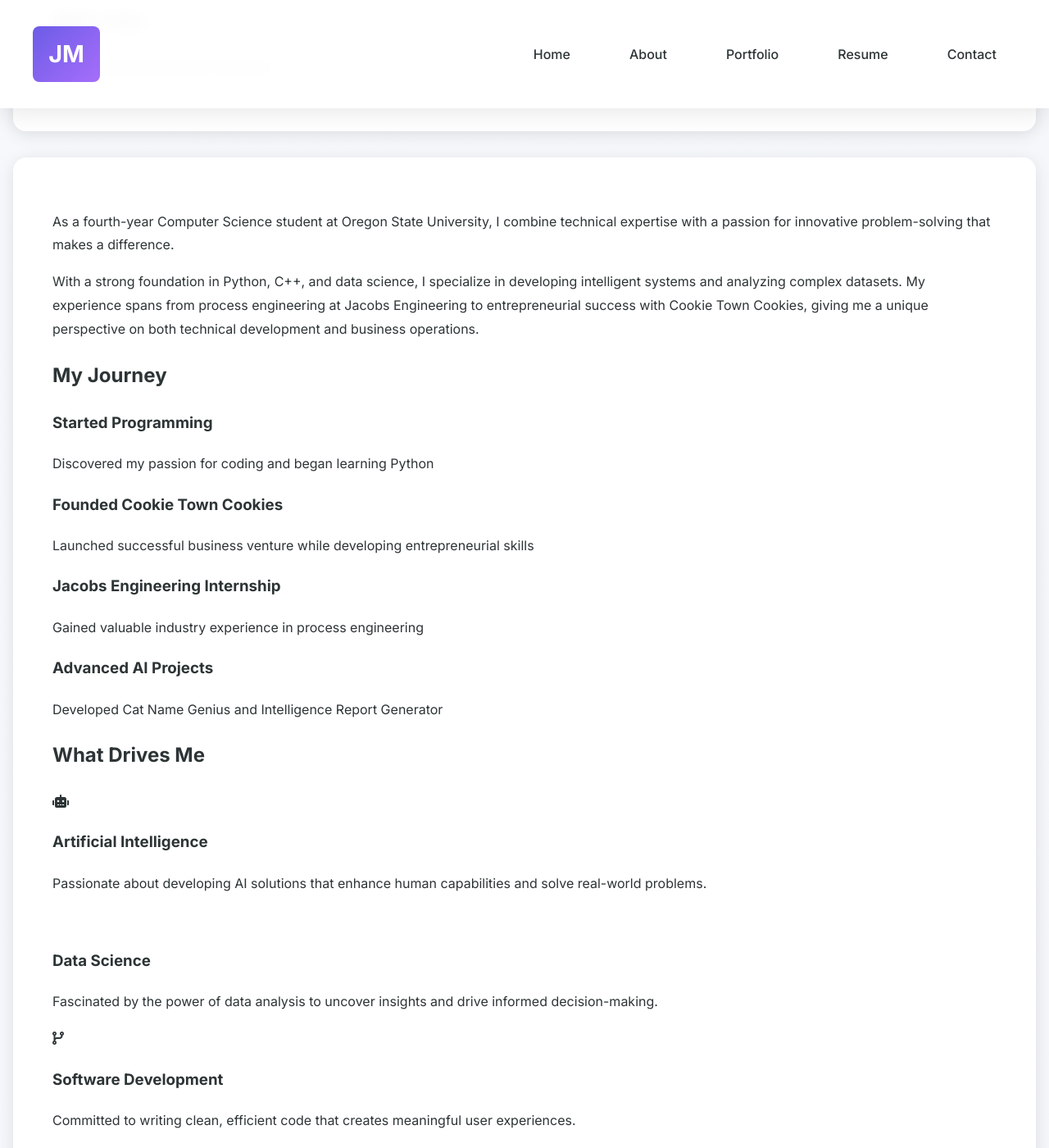
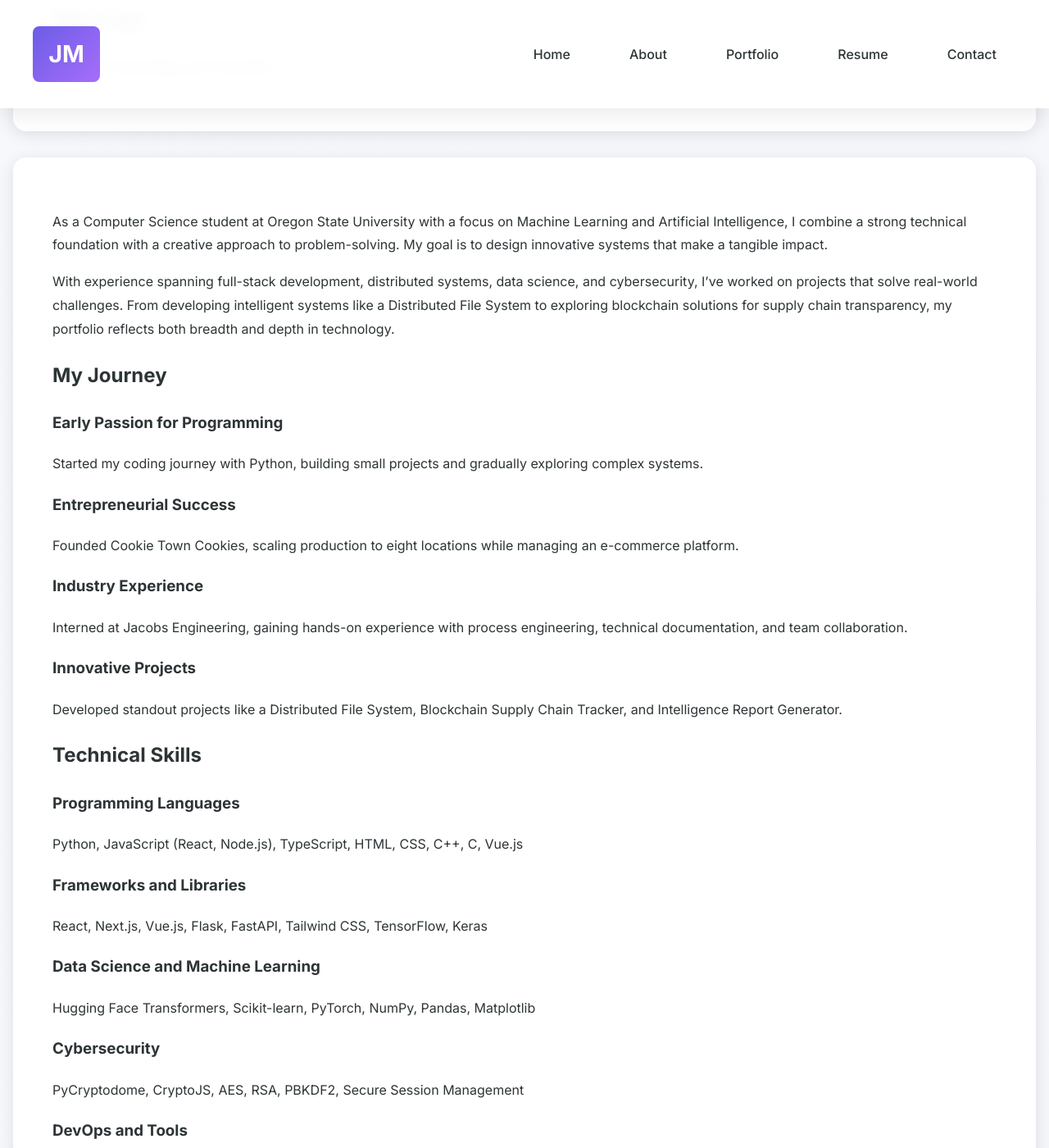
Before and after one commit to APinchofPepper/jackmustonen.com, a Jekyll site: the page built from about.md, in a window 1280 px wide and 1400 px high, scrolled down 228 px. Shown: the whole window at 82% size. Built offline with Jekyll 4.4.1, drawn with Linux system fonts in a browser that asks for light colours; some of the changed text lies outside the part shown.

Commit message:
Update about.md

```diff
--- a/about.md
+++ b/about.md
@@ -3,6 +3,7 @@ layout: default
 title: About
 permalink: /about/
 ---
+
 <section class="about-header">
     <div class="container">
         <h1 class="animate-fade-up">Who I Am</h1>
@@ -13,9 +14,9 @@ permalink: /about/
 <section class="about-content">
     <div class="container">
         <div class="about-intro animate-fade-up">
-            <p class="lead">As a fourth-year Computer Science student at Oregon State University, I combine technical expertise with a passion for innovative problem-solving that makes a difference.</p>
+            <p class="lead">As a Computer Science student at Oregon State University with a focus on Machine Learning and Artificial Intelligence, I combine a strong technical foundation with a creative approach to problem-solving. My goal is to design innovative systems that make a tangible impact.</p>
 
-            <p>With a strong foundation in Python, C++, and data science, I specialize in developing intelligent systems and analyzing complex datasets. My experience spans from process engineering at Jacobs Engineering to entrepreneurial success with Cookie Town Cookies, giving me a unique perspective on both technical development and business operations.</p>
+            <p>With experience spanning full-stack development, distributed systems, data science, and cybersecurity, I’ve worked on projects that solve real-world challenges. From developing intelligent systems like a Distributed File System to exploring blockchain solutions for supply chain transparency, my portfolio reflects both breadth and depth in technology.</p>
         </div>
 
         <div class="journey-section animate-fade-up delay-1">
@@ -24,38 +25,64 @@ permalink: /about/
                 <div class="timeline-item animate-scale-in">
                     <div class="timeline-marker"></div>
                     <div class="timeline-content">
-                        <h3>Started Programming</h3>
-                        <p>Discovered my passion for coding and began learning Python</p>
+                        <h3>Early Passion for Programming</h3>
+                        <p>Started my coding journey with Python, building small projects and gradually exploring complex systems.</p>
                     </div>
                 </div>
 
                 <div class="timeline-item animate-scale-in delay-1">
                     <div class="timeline-marker"></div>
                     <div class="timeline-content">
-                        <h3>Founded Cookie Town Cookies</h3>
-                        <p>Launched successful business venture while developing entrepreneurial skills</p>
+                        <h3>Entrepreneurial Success</h3>
+                        <p>Founded Cookie Town Cookies, scaling production to eight locations while managing an e-commerce platform.</p>
                     </div>
                 </div>
 
                 <div class="timeline-item animate-scale-in delay-2">
                     <div class="timeline-marker"></div>
                     <div class="timeline-content">
-                        <h3>Jacobs Engineering Internship</h3>
-                        <p>Gained valuable industry experience in process engineering</p>
+                        <h3>Industry Experience</h3>
+                        <p>Interned at Jacobs Engineering, gaining hands-on experience with process engineering, technical documentation, and team collaboration.</p>
                     </div>
                 </div>
 
                 <div class="timeline-item animate-scale-in delay-3">
                     <div class="timeline-marker"></div>
                     <div class="timeline-content">
-                        <h3>Advanced AI Projects</h3>
-                        <p>Developed Cat Name Genius and Intelligence Report Generator</p>
+                        <h3>Innovative Projects</h3>
+                        <p>Developed standout projects like a Distributed File System, Blockchain Supply Chain Tracker, and Intelligence Report Generator.</p>
                     </div>
                 </div>
             </div>
         </div>
 
-        <div class="interests-section animate-fade-up delay-2">
+        <div class="skills-section animate-fade-up delay-2">
+            <h2>Technical Skills</h2>
+            <div class="skills-grid">
+                <div class="skill-category">
+                    <h3>Programming Languages</h3>
+                    <p>Python, JavaScript (React, Node.js), TypeScript, HTML, CSS, C++, C, Vue.js</p>
+                </div>
+                <div class="skill-category">
+                    <h3>Frameworks and Libraries</h3>
+                    <p>React, Next.js, Vue.js, Flask, FastAPI, Tailwind CSS, TensorFlow, Keras</p>
+                </div>
+                <div class="skill-category">
+                    <h3>Data Science and Machine Learning</h3>
+                    <p>Hugging Face Transformers, Scikit-learn, PyTorch, NumPy, Pandas, Matplotlib</p>
+                </div>
+                <div class="skill-category">
+                    <h3>Cybersecurity</h3>
+                    <p>PyCryptodome, CryptoJS, AES, RSA, PBKDF2, Secure Session Management</p>
+                </div>
+                <div class="skill-category">
+                    <h3>DevOps and Tools</h3>
+                    <p>Git, Docker, Uvicorn, pytest, BeautifulSoup, Recharts</p>
+                </div>
+            </div>
+        </div>
+
+        <div class="interests-section animate-fade-up delay-3">
             <h2>What Drives Me</h2>
             <div class="interests-grid">
                 <div class="interest-card animate-scale-in">
@@ -64,7 +91,7 @@ permalink: /about/
                     </div>
                     <div class="interest-content">
                         <h3>Artificial Intelligence</h3>
-                        <p>Passionate about developing AI solutions that enhance human capabilities and solve real-world problems.</p>
+                        <p>I’m passionate about leveraging AI to design solutions that solve real-world problems and push technological boundaries.</p>
                     </div>
                 </div>
 
@@ -74,7 +101,7 @@ permalink: /about/
                     </div>
                     <div class="interest-content">
                         <h3>Data Science</h3>
-                        <p>Fascinated by the power of data analysis to uncover insights and drive informed decision-making.</p>
+                        <p>I enjoy working with complex datasets to uncover patterns, make predictions, and drive informed decisions.</p>
                     </div>
                 </div>
 
@@ -84,10 +111,20 @@ permalink: /about/
                     </div>
                     <div class="interest-content">
                         <h3>Software Development</h3>
-                        <p>Committed to writing clean, efficient code that creates meaningful user experiences.</p>
+                        <p>Building scalable, efficient, and user-friendly applications is my focus as a developer.</p>
                     </div>
                 </div>
             </div>
         </div>
+
+        <div class="projects-section animate-fade-up delay-4">
+            <h2>Highlighted Projects</h2>
+            <ul class="project-list">
+                <li><strong>Distributed File System:</strong> Scalable, secure system with automatic replication and data deduplication.</li>
+                <li><strong>Blockchain Supply Chain Tracker:</strong> Blockchain-based product tracking with real-time analytics.</li>
+                <li><strong>Intelligence Report Generator:</strong> Automated NLP system for summarizing news articles.</li>
+                <li><strong>Cryptography Tool:</strong> Interactive application for exploring cryptographic algorithms like AES and RSA.</li>
+            </ul>
+        </div>
     </div>
 </section>
```
